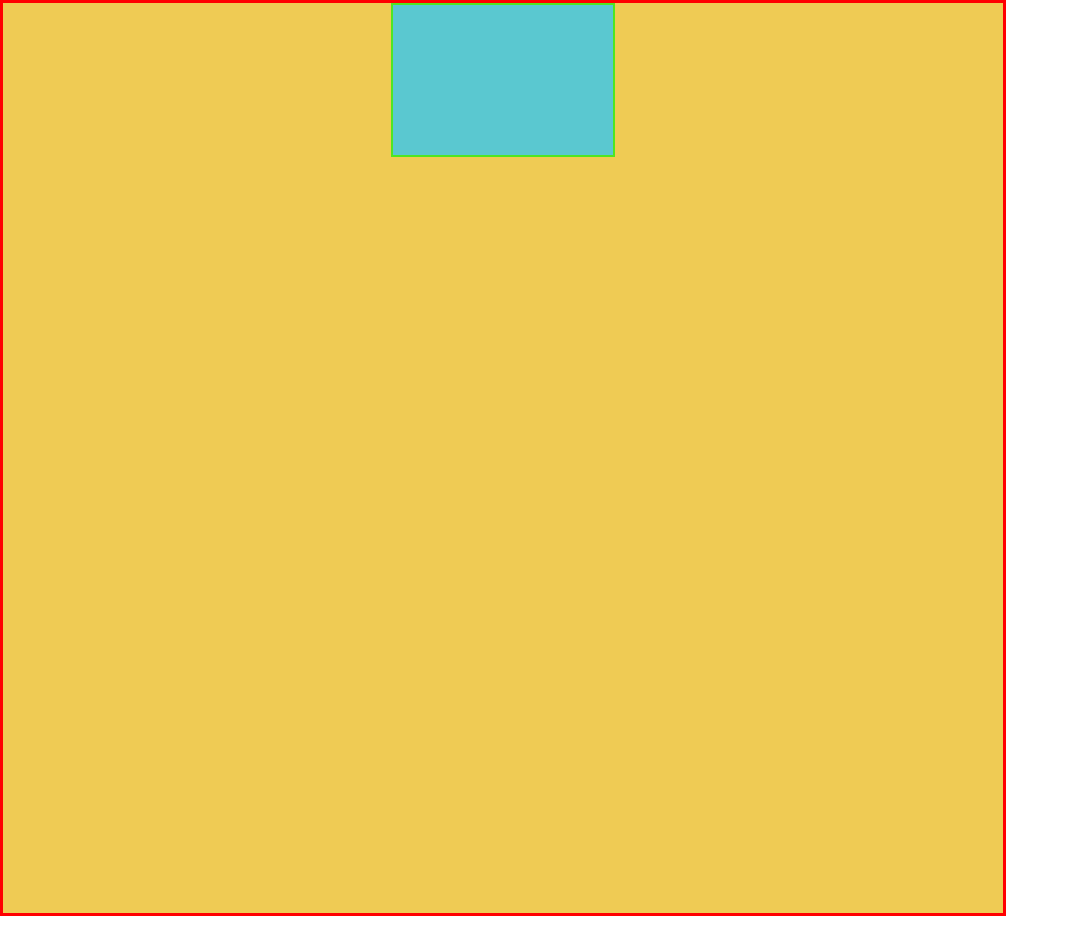
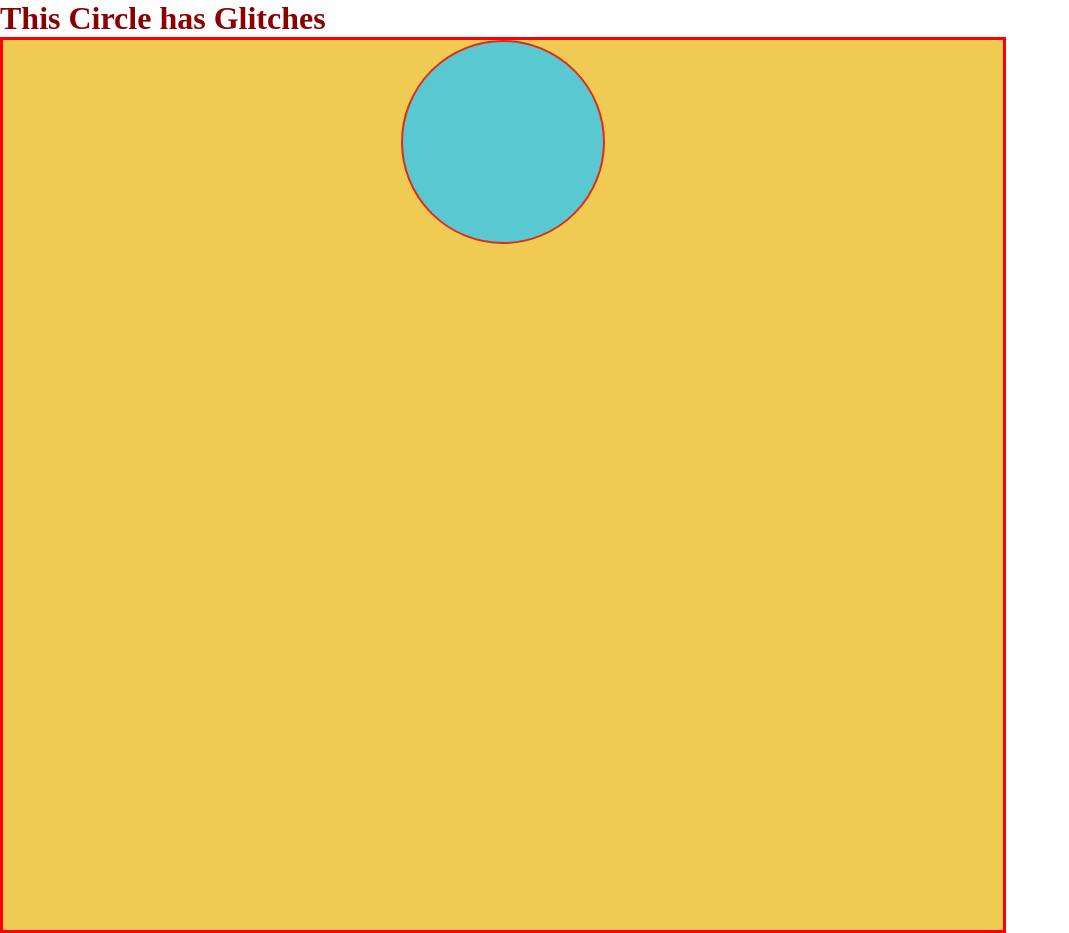
Before and after one commit to RAKSHAKKING/Circle, a plain HTML site: page index.html in a window 1280 px wide. Shown: the whole page, without its empty margins (0-1069 px from the left). Drawn offline with Linux system fonts and the light colour scheme.

Commit message:
created circle

```diff
--- a/index.html
+++ b/index.html
@@ -7,7 +7,9 @@
     <link rel="stylesheet" href="style.css">
 </head>
 <body>
+    <h1>This Circle has Glitches</h1>
     <div id="container">
+
         <div class="circle"></div>
     </div>
 
--- a/style.css
+++ b/style.css
@@ -4,10 +4,13 @@
     font-family: 'Times New Roman', Times, serif;
 
 }
+h1{
+color: darkred;
+}
 
 #container{
    width: 1000px;
-   height: 910px;
+   height: 890px;
     border: 3px solid red;
     background-color: rgba(237, 196, 60, 0.875);
     display: flex;
@@ -16,8 +19,9 @@
 }
 
 .circle{
-    width: 220px;
-    height: 150px;
-    border: 2px solid rgb(79, 230, 33);
+    width: 200px;
+    height: 200px;
+    border: 2px solid rgb(223, 45, 25);
+    border-radius: 50%;
     background-color: rgb(75, 200, 222, 0.9);
 }
```
